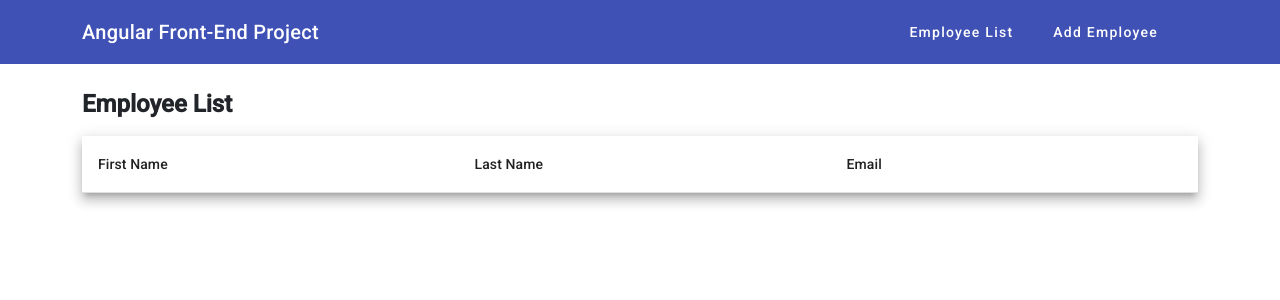
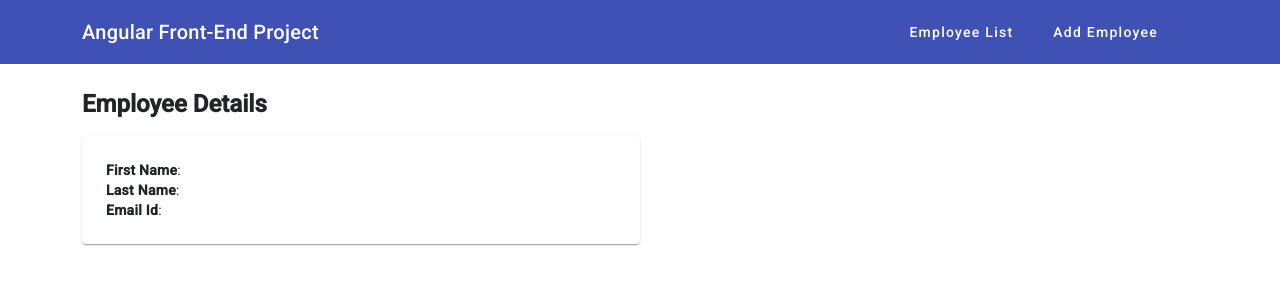
Before and after one commit to Zzino440/angular-frontend-project, an Angular app: page /employee-detail/1 in a window 1280 px wide. Before the commit this address led to /employees. Shown: the top 300 px of the page. Built offline with nearby package versions, Linux system fonts and the light colour scheme; no server answers.

Commit message:
added employee detail component and service

```diff
--- a/src/app/app.routes.ts
+++ b/src/app/app.routes.ts
@@ -10,7 +10,7 @@ export const routes: Routes = [
     loadComponent: () => import('./features/employee/components/employee-add/employee-add.component').then(c => c.EmployeeAddComponent)
   },
   {
-    path: 'employee-detail',
+    path: 'employee-detail/:id',
     loadComponent: () => import('./features/employee/components/employee-detail/employee-detail.component').then(c => c.EmployeeDetailComponent)
   },
   {
--- a/src/app/features/employee/components/employee-detail/employee-detail.component.html
+++ b/src/app/features/employee/components/employee-detail/employee-detail.component.html
@@ -1,8 +1,24 @@
 <div class="container pt-4">
   <h1 class="fw-bold">Employee Details</h1>
-
-  <mat-card>
-
+  <mat-card class="w-50">
+    <div class="row p-4">
+      <div class="col-md">
+        <div class="row">
+          <div class="col-md">
+            <strong>First Name</strong>: {{ currentEmployee.firstName }}
+          </div>
+        </div>
+        <div class="row">
+          <div class="col-md">
+            <strong>Last Name</strong>: {{ currentEmployee.lastName }}
+          </div>
+        </div>
+        <div class="row">
+          <div class="col-md">
+            <strong>Email Id</strong>: {{ currentEmployee.emailID }}
+          </div>
+        </div>
+      </div>
+    </div>
   </mat-card>
-
 </div>
--- a/src/app/features/employee/components/employee-detail/employee-detail.component.ts
+++ b/src/app/features/employee/components/employee-detail/employee-detail.component.ts
@@ -1,5 +1,8 @@
-import { Component } from '@angular/core';
+import {Component, OnInit} from '@angular/core';
 import {MatCardModule} from "@angular/material/card";
+import {ActivatedRoute} from "@angular/router";
+import {EmployeeModel} from "../../models/employee.model";
+import {EmployeeService} from "../../services/employee.service";
 
 @Component({
   selector: 'app-employee-detail',
@@ -10,6 +13,29 @@ import {MatCardModule} from "@angular/material/card";
   templateUrl: './employee-detail.component.html',
   styleUrl: './employee-detail.component.scss'
 })
-export class EmployeeDetailComponent {
+export class EmployeeDetailComponent implements OnInit {
+
+  currentEmployee: EmployeeModel = new EmployeeModel();
+  currentEmployeeId!: number;
+
+  constructor(private route: ActivatedRoute, private employeeService: EmployeeService) {}
+
+  ngOnInit() {
+    this.route.paramMap.subscribe(params => {
+      this.currentEmployeeId = Number(params.get('id'));
+    });
+
+    this.employeeDetail()
+  }
+
+  employeeDetail() {
+    this.employeeService.getEmployeeById(this.currentEmployeeId).subscribe((res) => {
+      this.currentEmployee = res;
+      console.log('this.currentEmployee: ', this.currentEmployee)
+    })
+
+
+  }
+
 
 }
--- a/src/app/features/employee/components/employee-list/employee-list.component.html
+++ b/src/app/features/employee/components/employee-list/employee-list.component.html
@@ -19,7 +19,7 @@
     <ng-container matColumnDef="actions">
       <th mat-header-cell *matHeaderCellDef></th>
       <td mat-cell *matCellDef="let element">
-        <button [routerLink]="['/employee-detail']" color="primary" mat-icon-button>
+        <button [routerLink]="['/employee-detail', element.id]" color="primary" mat-icon-button>
           <mat-icon>visibility</mat-icon>
         </button>
         <button routerLink="employee-detail" color="primary" mat-icon-button>
--- a/src/app/features/employee/services/employee.service.ts
+++ b/src/app/features/employee/services/employee.service.ts
@@ -25,6 +25,12 @@ export class EmployeeService {
     );
   }
 
+  getEmployeeById(id: number): Observable<EmployeeModel> {
+    return this.httpClient.get<EmployeeModel>(`${this.environment}employees/${id}`).pipe(
+      catchError(this.handleError)
+    )
+  }
+
 
   private handleError(error: HttpErrorResponse) {
     // Logica per gestire l'errore
```
